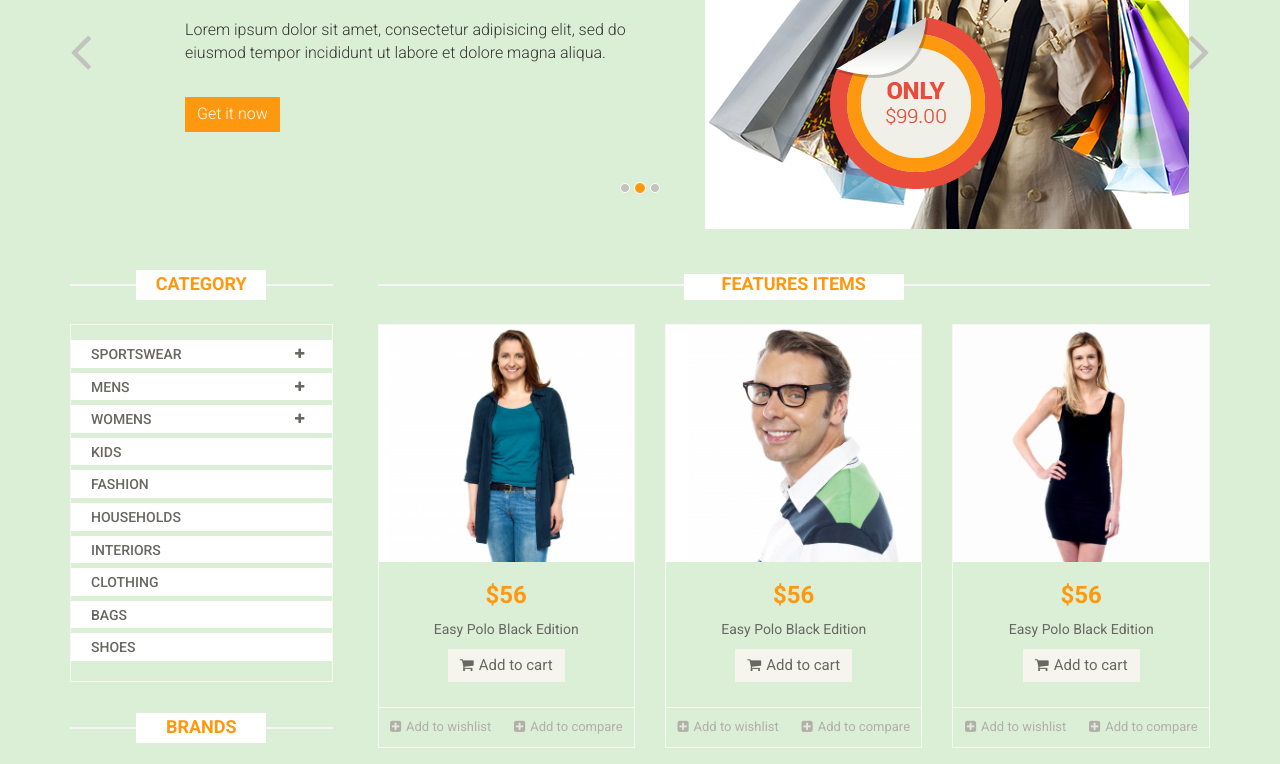
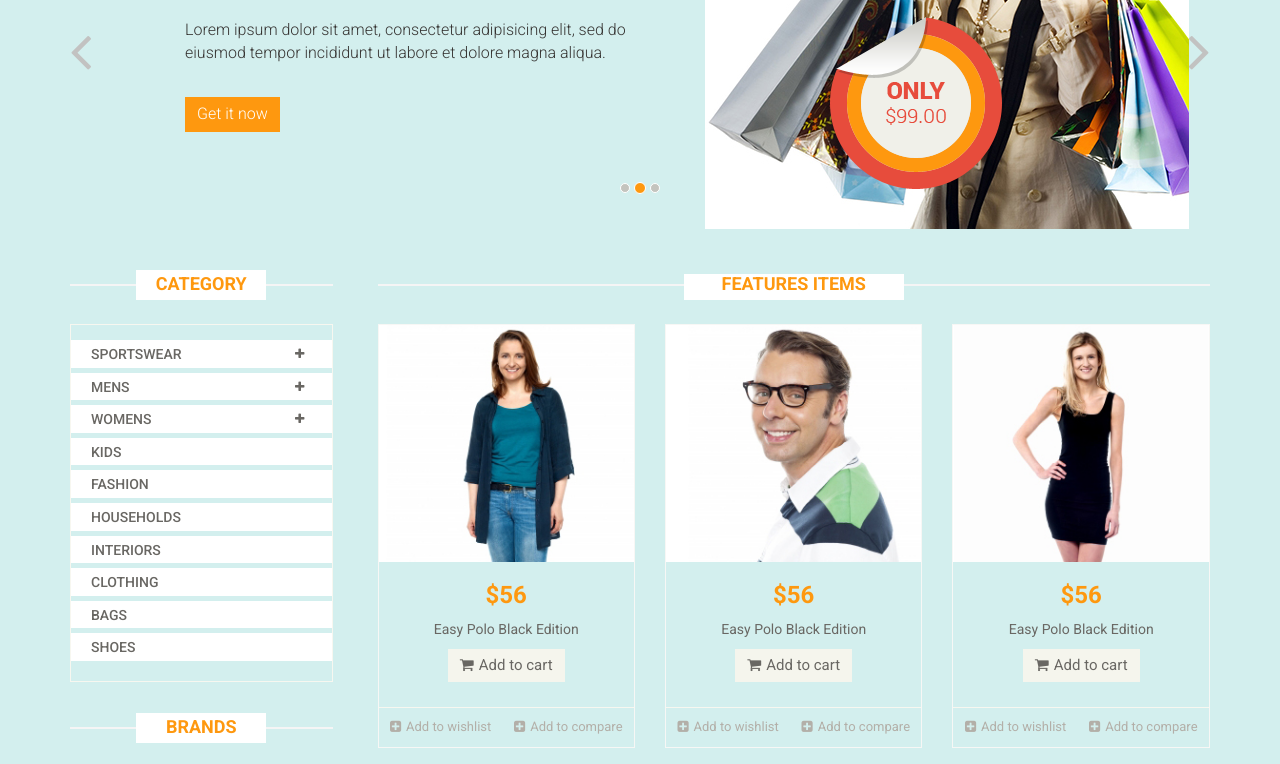
Before and after one commit to SPRAER/DeepLime.githeb.io, a plain HTML site: page Eshopper/index.html in a window 1280 px wide. Shown: the part 424-1188 px from the top of the page. Drawn offline with Linux system fonts and the light colour scheme.

Commit message:
Eshopper 2 commit

```diff
--- a/Eshopper/css/main.css
+++ b/Eshopper/css/main.css
@@ -11,7 +11,7 @@ body {
   background:;
   position: relative;
   font-weight:400px;
-  background: #DBEFD6;
+  background: #D3EFEE;
 }
 
 ul li {
```
